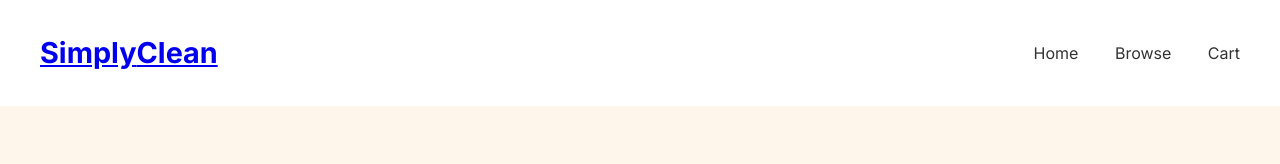
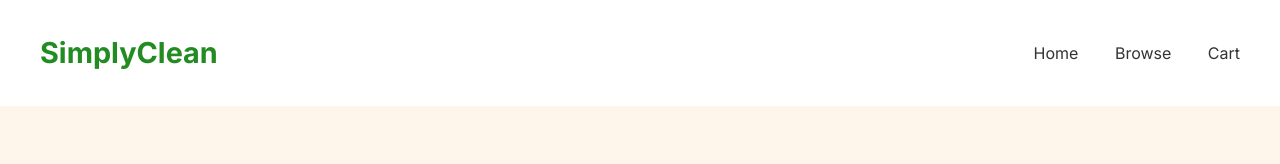
Before and after one commit to deanbong/ui-assignment3, a plain HTML site: page index.html in a window 1280 px wide. Shown: the top 164 px of the page. Drawn offline with Linux system fonts and the light colour scheme.

Commit message:
Fix broken Laundry Powder image and remove underline from logo

```diff
--- a/css/style.css
+++ b/css/style.css
@@ -1,3 +1,9 @@
+/* Global */
+.logo a {
+  text-decoration: none;
+  color: inherit; /* Ensures the link inherits the same color as the heading */
+}
+
 /* Home Page */
 body {
   margin: 0;
```
